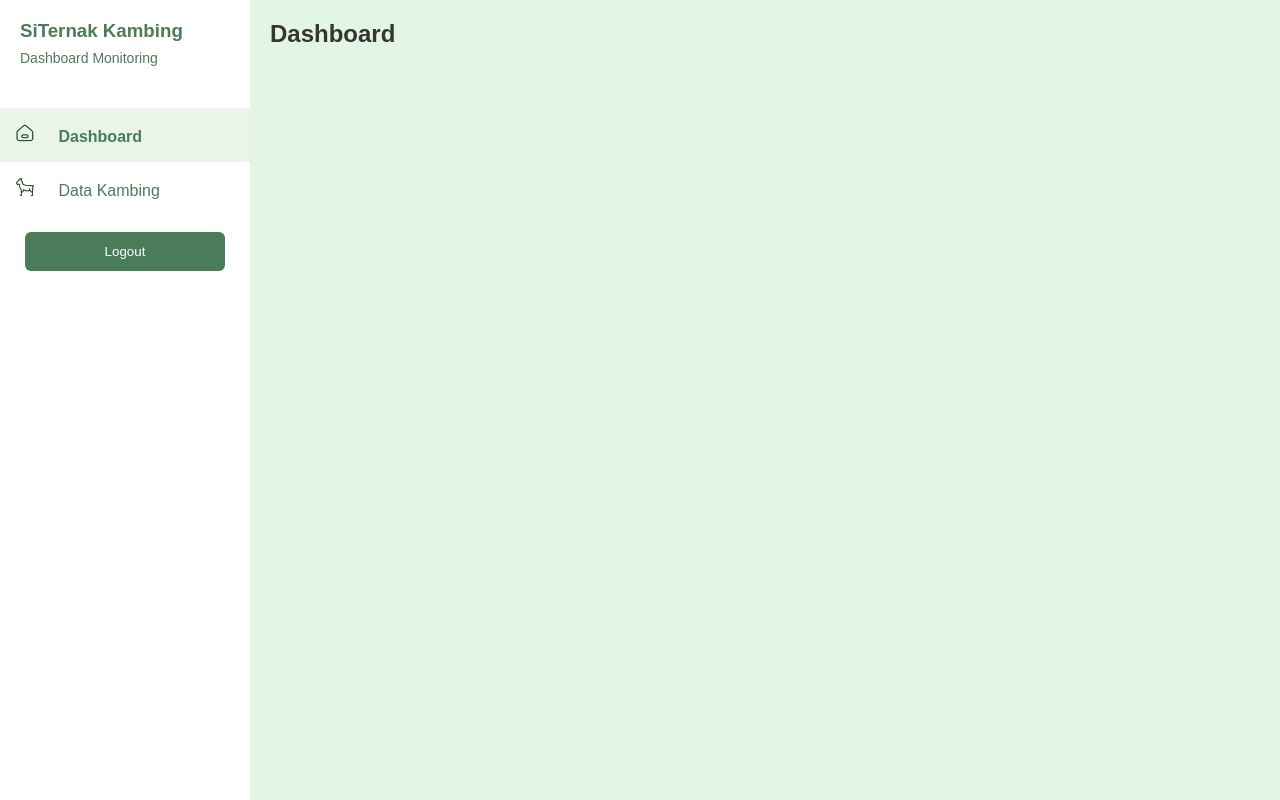
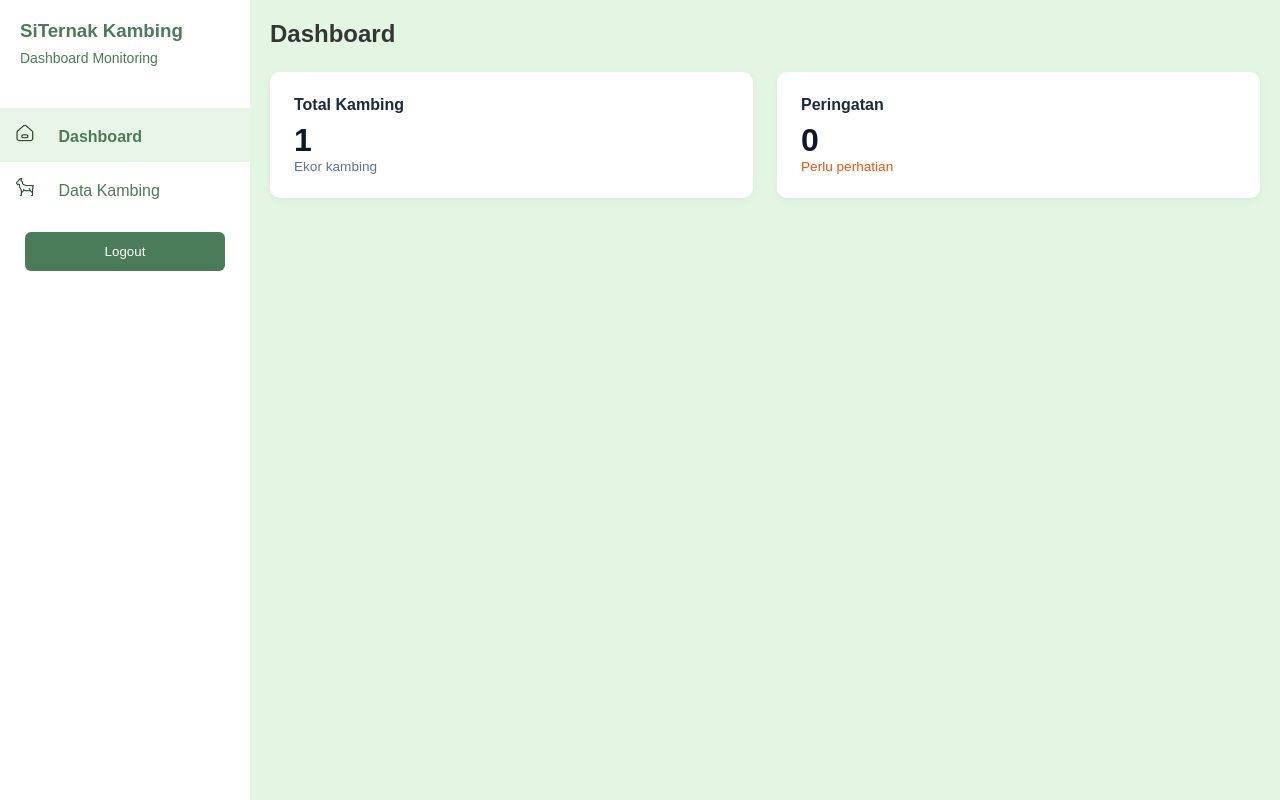
Before and after one commit to Divarizky/SiTernak-Kambing, a PHP site: page / in a window 1280 px wide. Run offline with PHP 8.4, Linux system fonts and the light colour scheme; data comes from the database, SQL or seed files in the repository.

Commit message:
add: menambahkan dashboard card untuk melihat overview keseluruhan data kambing.

```diff
--- a/assets/css/style.css
+++ b/assets/css/style.css
@@ -146,16 +146,43 @@ body {
     color: var(--text-color-dark);
 }
 
-/* Card Section Dashboard */
+/* Dashboard Cards */
+.dashboard-cards {
+    display: grid;
+    grid-template-columns: repeat(auto-fit, minmax(200px, 1fr));
+    gap: 1.5rem;
+    margin-top: 1.5rem;
+    width: 100%;
+}
+
 .card {
     background: #fff;
-    border-radius: 16px;
-    padding: 20px;
-    box-shadow: 0 10px 30px rgba(0, 0, 0, 0.05);
-    max-width: 320px;
-    position: relative;
-    overflow: hidden;
-    margin: 1rem;
+    border-radius: 10px;
+    padding: 1.5rem;
+    box-shadow: 0 2px 10px rgba(0, 0, 0, 0.05);
+    width: 100%;
+}
+
+.card-title {
+    font-size: 1rem;
+    font-weight: 600;
+    margin-bottom: 0.5rem;
+    color: #1e293b;
+}
+
+.card-value {
+    font-size: 2rem;
+    font-weight: bold;
+    color: #0f172a;
+}
+
+.card-desc {
+    font-size: 0.85rem;
+    color: #64748b;
+}
+
+.card-desc.warning {
+    color: #ea580c;
 }
 
 /*
--- a/config/database.php
+++ b/config/database.php
@@ -120,6 +120,21 @@ function deleteDataKambing($id)
     return $stmt3->execute();
 }
 
+function getTotalKambing()
+{
+    global $koneksi;
+    $result = $koneksi->query("SELECT COUNT(*) as total FROM kambing");
+    return $result ? $result->fetch_assoc()['total'] : 0;
+}
+
+function getKesehatanKambing()
+{
+    global $koneksi;
+    $result = $koneksi->query("SELECT COUNT(*) as jumlah FROM kambing WHERE status_kesehatan != 'Sehat'");
+    return $result ? $result->fetch_assoc()['jumlah'] : 0;
+}
+
+
 // === Handler request POST ===
 if ($_SERVER['REQUEST_METHOD'] === 'POST') {
     header('Content-Type: application/json');
--- a/index.php
+++ b/index.php
@@ -1,4 +1,9 @@
 <?php
+// Mengambil data dari Database
+require_once 'config/database.php';
+$totalKambing = getTotalKambing();
+$perluPerhatian = getKesehatanKambing();
+
 // Mendapatkan nama file halaman saat ini
 $currentPage = basename($_SERVER['PHP_SELF']);
 ?>
@@ -42,7 +47,18 @@ $currentPage = basename($_SERVER['PHP_SELF']);
                 <h2>Dashboard</h2>
             </div>
             <!-- Card -->
-
+            <div class="dashboard-cards">
+                <div class="card">
+                    <div class="card-title">Total Kambing</div>
+                    <div class="card-value"><?= $totalKambing ?></div>
+                    <div class="card-desc">Ekor kambing</div>
+                </div>
+                <div class="card">
+                    <div class="card-title">Peringatan</div>
+                    <div class="card-value"><?= $perluPerhatian ?></div>
+                    <div class="card-desc warning">Perlu perhatian</div>
+                </div>
+            </div>
         </main>
     </div>
 </body>
--- a/views/data_kambing.php
+++ b/views/data_kambing.php
@@ -37,7 +37,9 @@ $currentPage = basename($_SERVER['PHP_SELF']);
                     <img class="sidebar-icon" src="../assets/images/icons/goat.png" alt="goat">
                     <span>Data Kambing</span>
                 </a>
-                <button class="btn-logout" type="button">Logout</button>
+                <form action="views/auth/logout.php" method="POST">
+                    <button type="submit" class="btn-logout">Logout</button>
+                </form>
             </nav>
         </aside>
 
```
